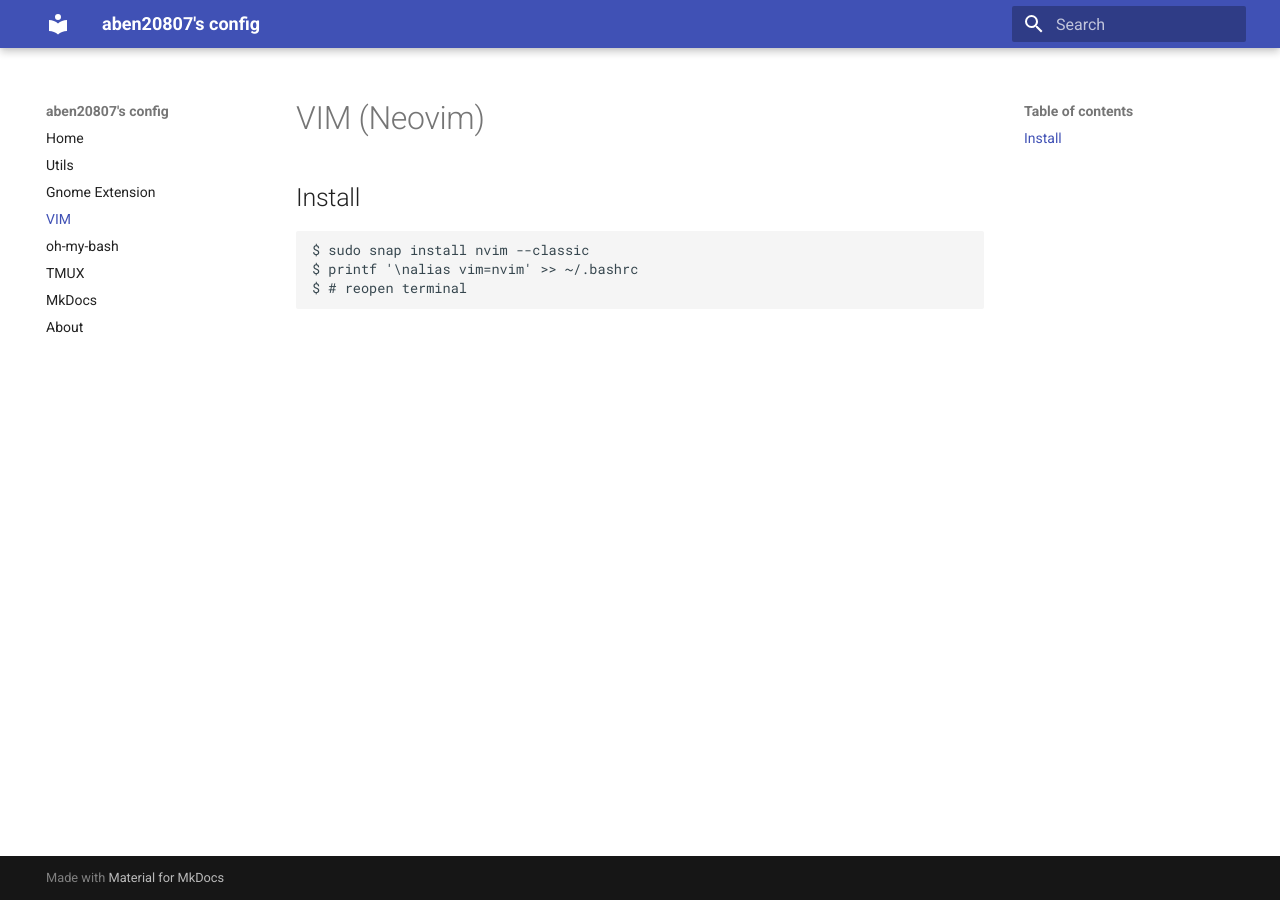
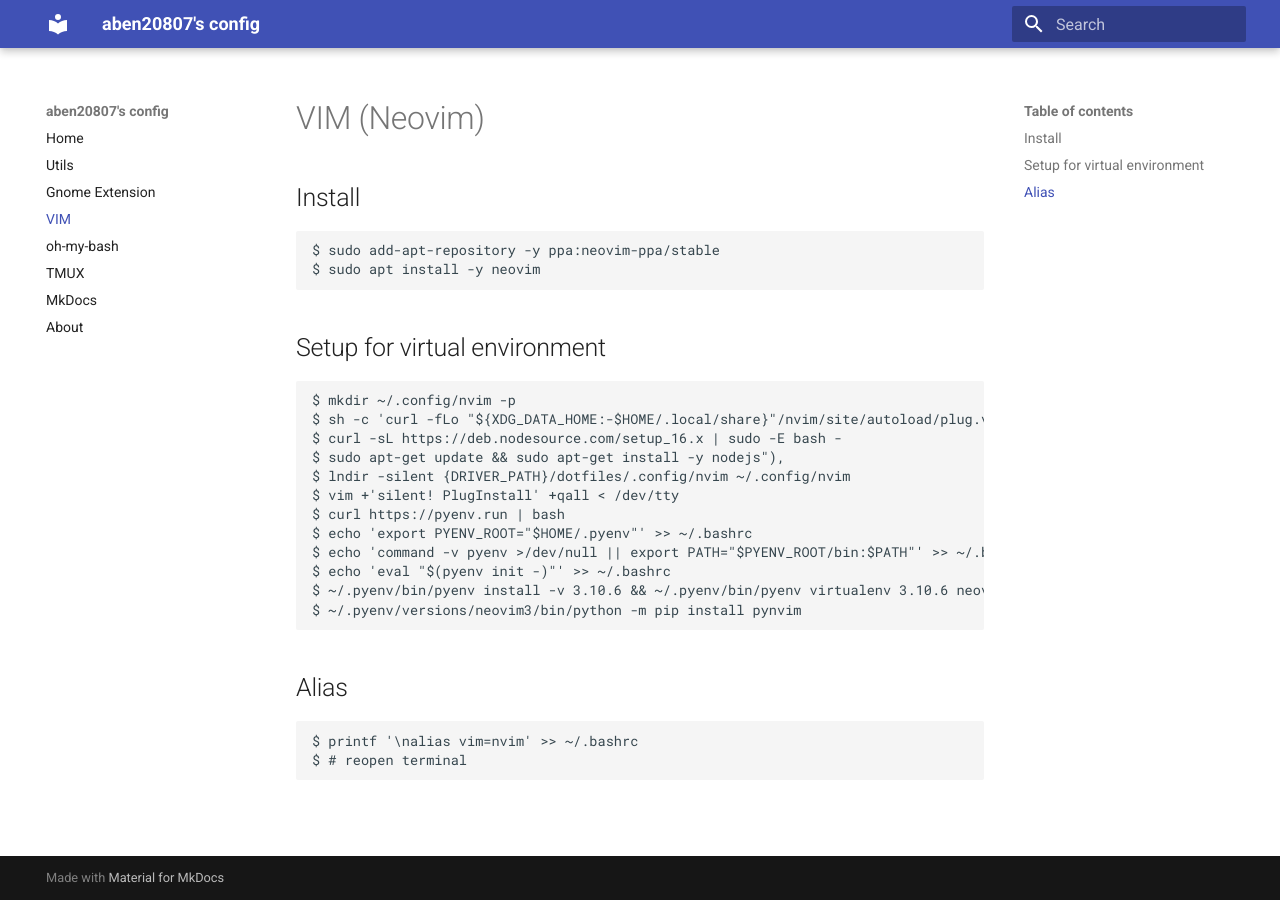
Before and after one commit to aben20807/dotfiles, an MkDocs documentation site: the page built from docs/vim.md, in a window 1280 px wide. Built offline with MkDocs 1.6.1 and Material for MkDocs 9.7.7, drawn with Linux system fonts in a browser that asks for light colours.

Commit message:
Update docs

````diff
--- a/docs/vim.md
+++ b/docs/vim.md
@@ -3,7 +3,30 @@
 ## Install
 
 ```bash
-$ sudo snap install nvim --classic
+$ sudo add-apt-repository -y ppa:neovim-ppa/stable
+$ sudo apt install -y neovim
+```
+
+## Setup for virtual environment
+
+```bash
+$ mkdir ~/.config/nvim -p
+$ sh -c 'curl -fLo "${XDG_DATA_HOME:-$HOME/.local/share}"/nvim/site/autoload/plug.vim --create-dirs https://raw.githubusercontent.com/junegunn/vim-plug/master/plug.vim'
+$ curl -sL https://deb.nodesource.com/setup_16.x | sudo -E bash -
+$ sudo apt-get update && sudo apt-get install -y nodejs"),
+$ lndir -silent {DRIVER_PATH}/dotfiles/.config/nvim ~/.config/nvim
+$ vim +'silent! PlugInstall' +qall < /dev/tty
+$ curl https://pyenv.run | bash
+$ echo 'export PYENV_ROOT="$HOME/.pyenv"' >> ~/.bashrc
+$ echo 'command -v pyenv >/dev/null || export PATH="$PYENV_ROOT/bin:$PATH"' >> ~/.bashrc
+$ echo 'eval "$(pyenv init -)"' >> ~/.bashrc
+$ ~/.pyenv/bin/pyenv install -v 3.10.6 && ~/.pyenv/bin/pyenv virtualenv 3.10.6 neovim3
+$ ~/.pyenv/versions/neovim3/bin/python -m pip install pynvim
+```
+
+## Alias
+
+```
 $ printf '\nalias vim=nvim' >> ~/.bashrc
 $ # reopen terminal
 ```
````
Also changed, not shown: docs/gnome-extensions.md (+4 -5 lines).
